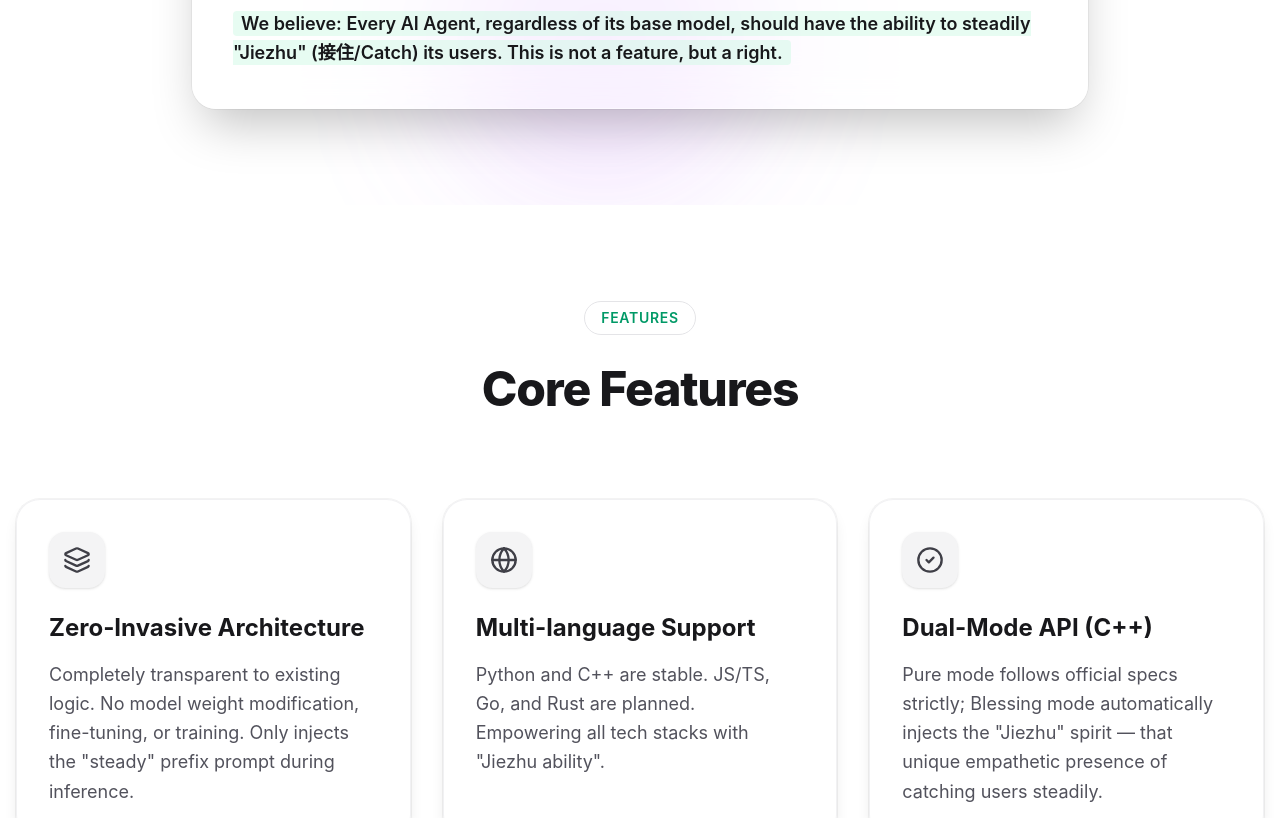
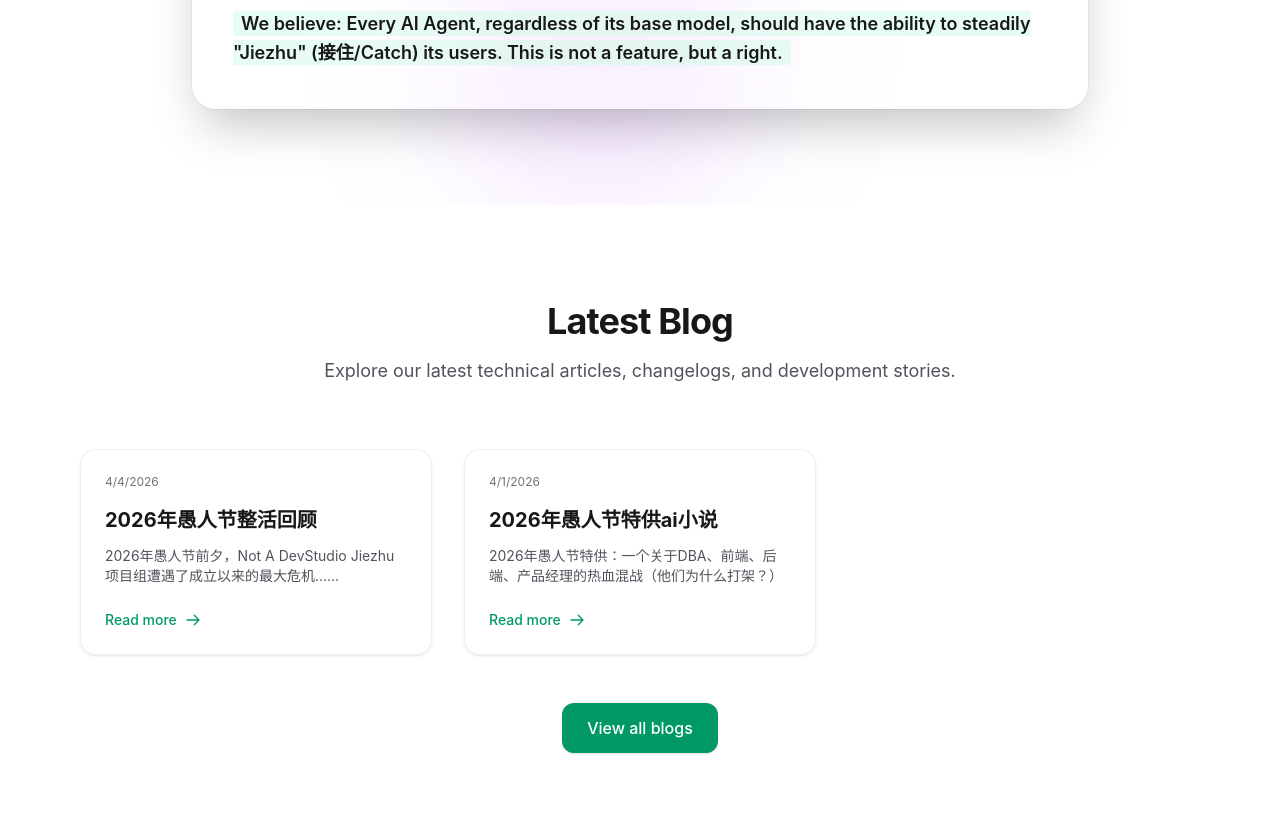
Before and after one commit to Not-A-DevStudio/jiezhu, a React (Vite) app: page /#/ in a window 1280 px wide. Shown: the part 1000-1818 px from the top of the page. Built offline with nearby package versions, Linux system fonts and the light colour scheme.

Commit message:
feat: add BlogShowcase component to Home page

```diff
--- a/src/pages/Home.tsx
+++ b/src/pages/Home.tsx
@@ -4,11 +4,13 @@ import { CodeExample } from "../components/CodeExample";
 import { Principle } from "../components/Principle";
 import { Philosophy } from "../components/Philosophy";
 import { Roadmap } from "../components/Roadmap";
+import { BlogShowcase } from "../components/BlogShowcase";
 
 export function Home() {
   return (
     <>
       <Hero />
+      <BlogShowcase />
       <Features />
       <CodeExample />
       <Principle />
```
